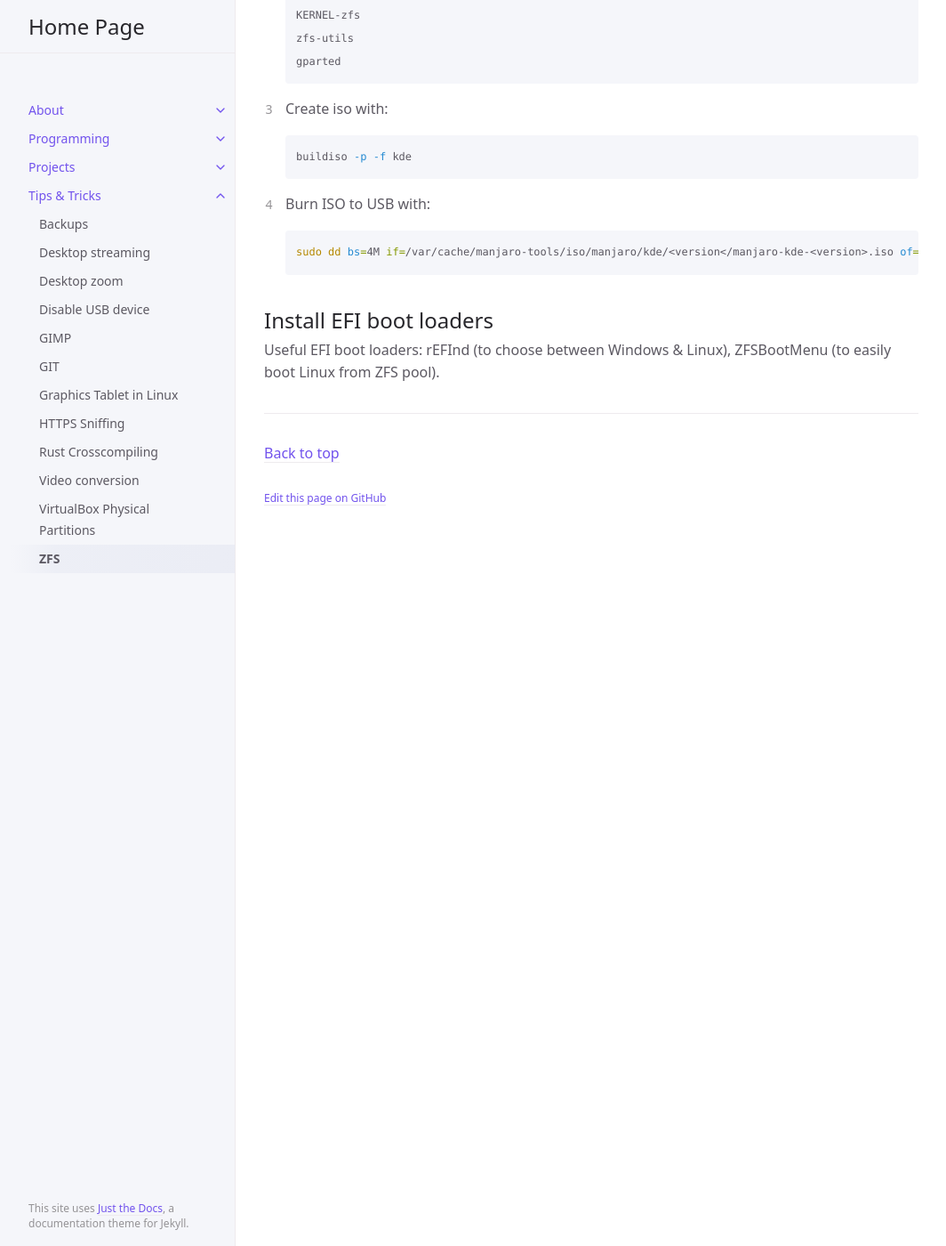
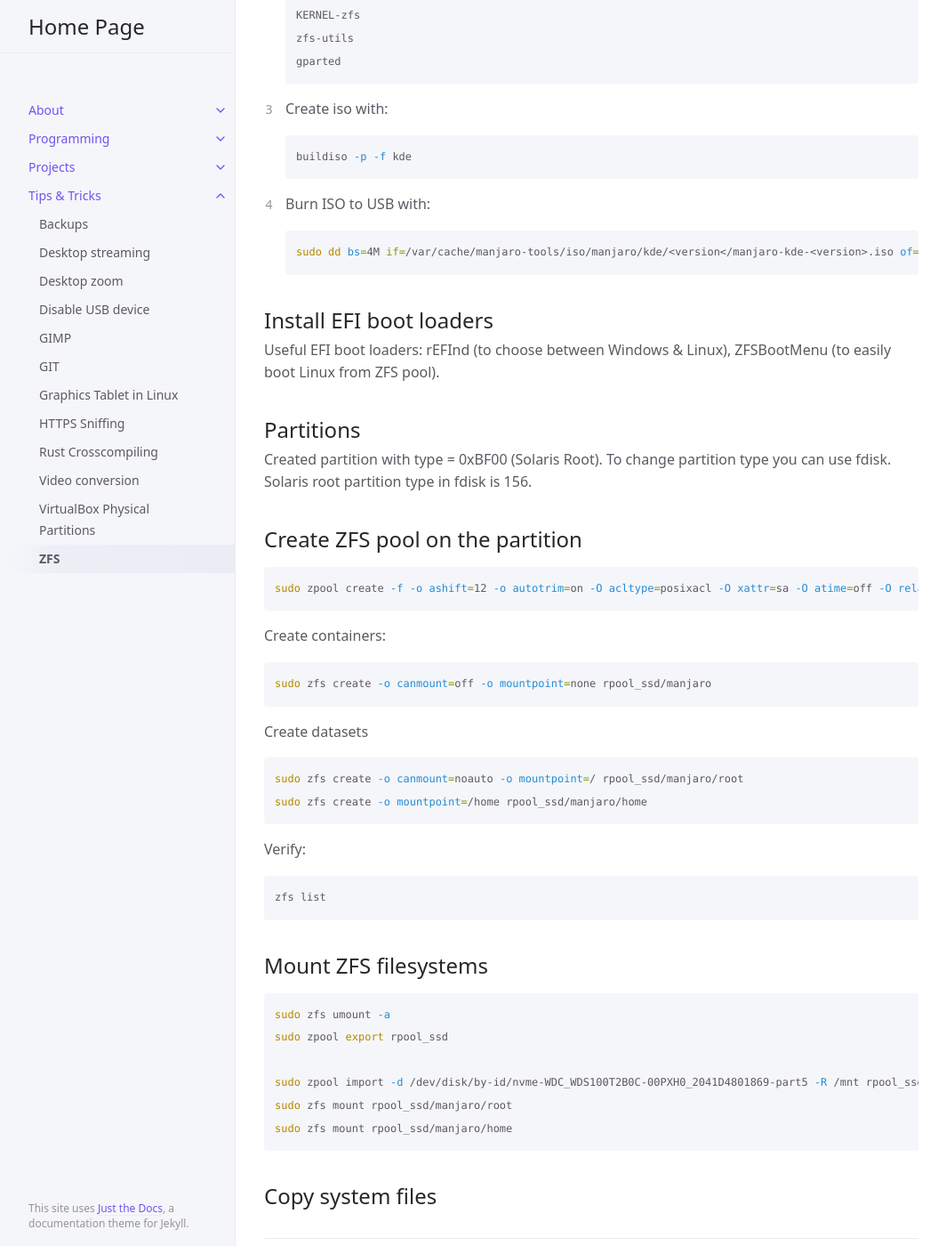
Before and after one commit to marek-g/marek-g.github.io, a Jekyll site: the page built from posts/tips_and_tricks/zfs.md, in a window 1280 px wide and 1400 px high, scrolled down 479 px. Shown: the whole window at 89% size, without its empty margins (107-1171 px from the left). Built offline with Jekyll 4.4.1, drawn with Linux system fonts in a browser that asks for light colours.

Commit message:
Update zfs.md

````diff
--- a/posts/tips_and_tricks/zfs.md
+++ b/posts/tips_and_tricks/zfs.md
@@ -41,3 +41,44 @@ More info: https://wiki.manjaro.org/index.php/Build_Manjaro_ISOs_with_buildiso
 ## Install EFI boot loaders
 
 Useful EFI boot loaders: rEFInd (to choose between Windows & Linux), ZFSBootMenu (to easily boot Linux from ZFS pool).
+
+## Partitions
+
+Created partition with type = 0xBF00 (Solaris Root). To change partition type you can use fdisk. Solaris root partition type in fdisk is 156.
+
+## Create ZFS pool on the partition
+
+```sh
+sudo zpool create -f -o ashift=12 -o autotrim=on -O acltype=posixacl -O xattr=sa -O atime=off -O relatime=off -O recordsize=256k -O dnodesize=auto -O normalization=formD -O mountpoint=none -O canmount=off -O devices=off -O compression=zstd-3 rpool_ssd /dev/disk/by-id/nvme-WDC_WDS100T2B0C-00PXH0_2041D4801869-part5
+```
+Create containers:
+
+```sh
+sudo zfs create -o canmount=off -o mountpoint=none rpool_ssd/manjaro
+```
+
+Create datasets
+
+```sh
+sudo zfs create -o canmount=noauto -o mountpoint=/ rpool_ssd/manjaro/root
+sudo zfs create -o mountpoint=/home rpool_ssd/manjaro/home
+```
+
+Verify:
+
+```sh
+zfs list
+```
+
+## Mount ZFS filesystems
+
+```sh
+sudo zfs umount -a
+sudo zpool export rpool_ssd
+
+sudo zpool import -d /dev/disk/by-id/nvme-WDC_WDS100T2B0C-00PXH0_2041D4801869-part5 -R /mnt rpool_ssd
+sudo zfs mount rpool_ssd/manjaro/root
+sudo zfs mount rpool_ssd/manjaro/home
+```
+
+## Copy system files
````
